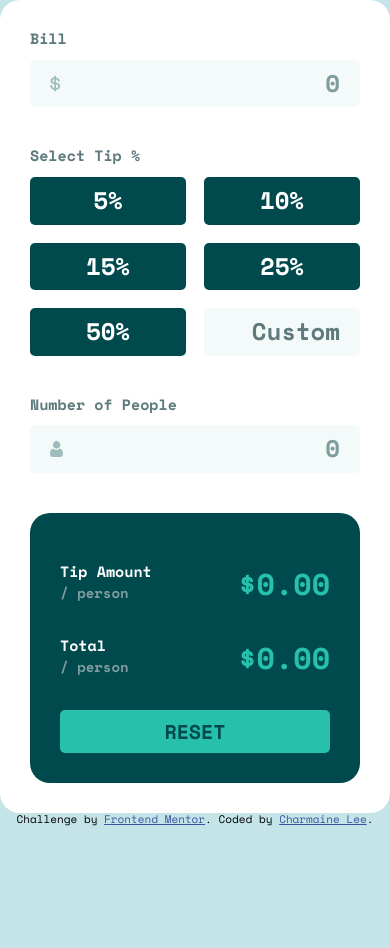
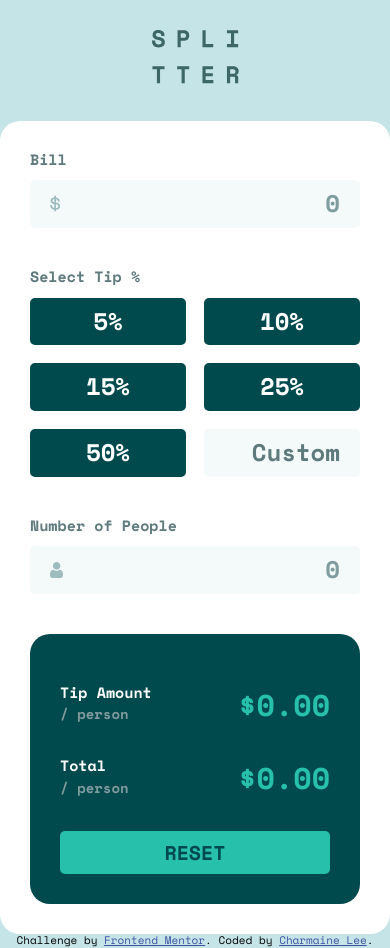
Before and after one commit to charmainelhm/tip-calculator-app, a plain HTML site: page index.html in a window 390 px wide. Before the commit the page ends 844 px from the top, so only its background shows below. Drawn offline with nearby package versions, Linux system fonts and the light colour scheme.

Commit message:
Finalise mobile layout of calculator

```diff
--- a/css/style.css
+++ b/css/style.css
@@ -37,6 +37,10 @@ body {
   font-size: var(--fs-400);
 }
 
+h1 {
+  display: none;
+}
+
 h2,
 h3 {
   font-size: var(--fs-200);
@@ -60,6 +64,15 @@ h3 {
 
 h2 + div {
   margin-bottom: 4rem;
+}
+
+header {
+  text-align: center;
+}
+
+.logo {
+  margin-top: 3rem;
+  margin-bottom: min(8%, 8rem);
 }
 
 /* Button */
--- a/index.html
+++ b/index.html
@@ -17,6 +17,10 @@
     <title>Frontend Mentor | Tip calculator app</title>
   </head>
   <body>
+    <header>
+      <h1>Splitter</h1>
+      <img class="logo" src="images/logo.svg" alt="Splitter Logo" />
+    </header>
     <main class="container">
       <h2>Bill</h2>
       <div class="input-grp">
```
